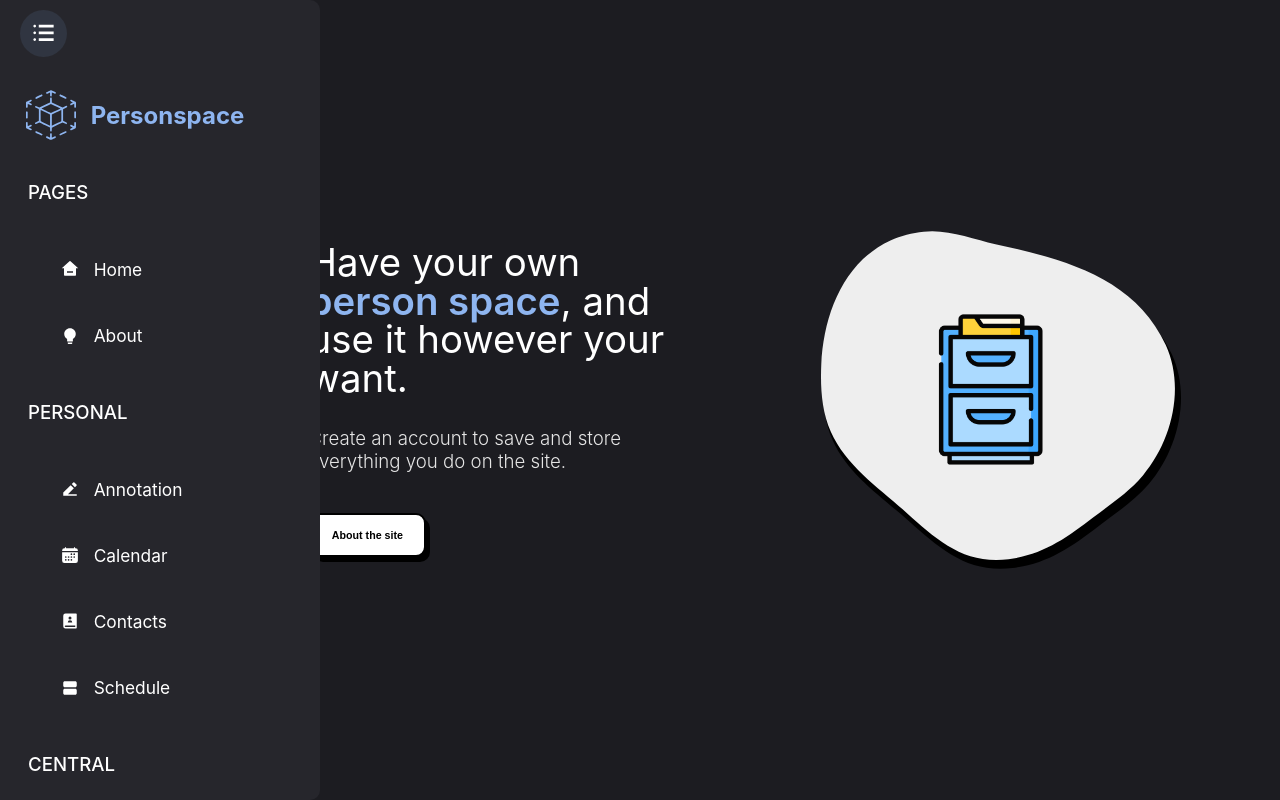
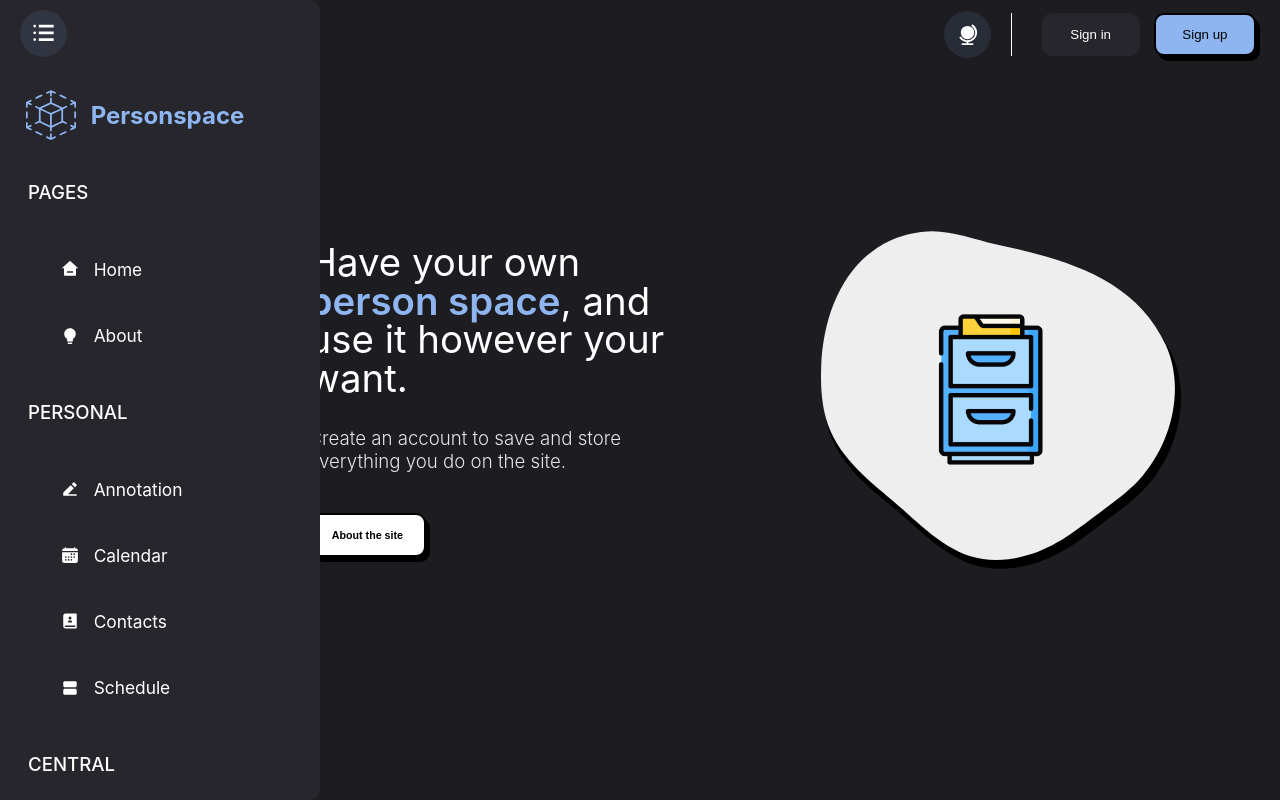
Before and after one commit to RichardPompeo/personspace, a Next.js app in the folder apps/web/: page / in a window 1280 px wide. Built offline with nearby package versions, Linux system fonts and the light colour scheme; a web font is replaced by a local one.

Commit message:
feat: added UtilityContent to layout

```diff
--- a/apps/web/layout/index.tsx
+++ b/apps/web/layout/index.tsx
@@ -5,7 +5,6 @@ import { Row, Col } from "antd";
 
 import NavBar from "../components/Navbar";
 import UtilityContent from "../components/UtilityContent";
-
 
 import abstract from "../assets/abstract.svg";
 
@@ -33,6 +32,7 @@ export default function Layout() {
           <NavBar />
         </Col>
         <Col span={menu ? 8 : 10}>
+          <UtilityContent />
           <Container>
             <HeaderContent>
               <Header>
```
